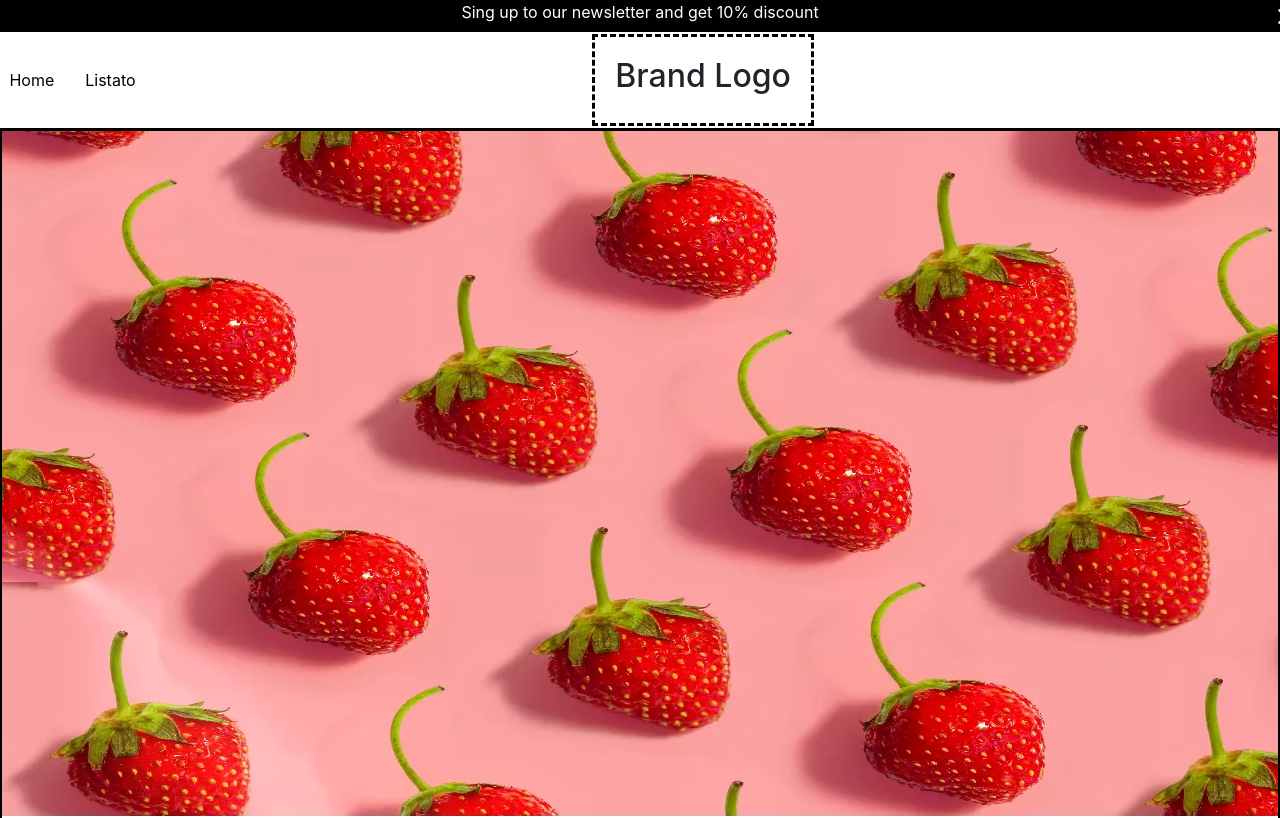
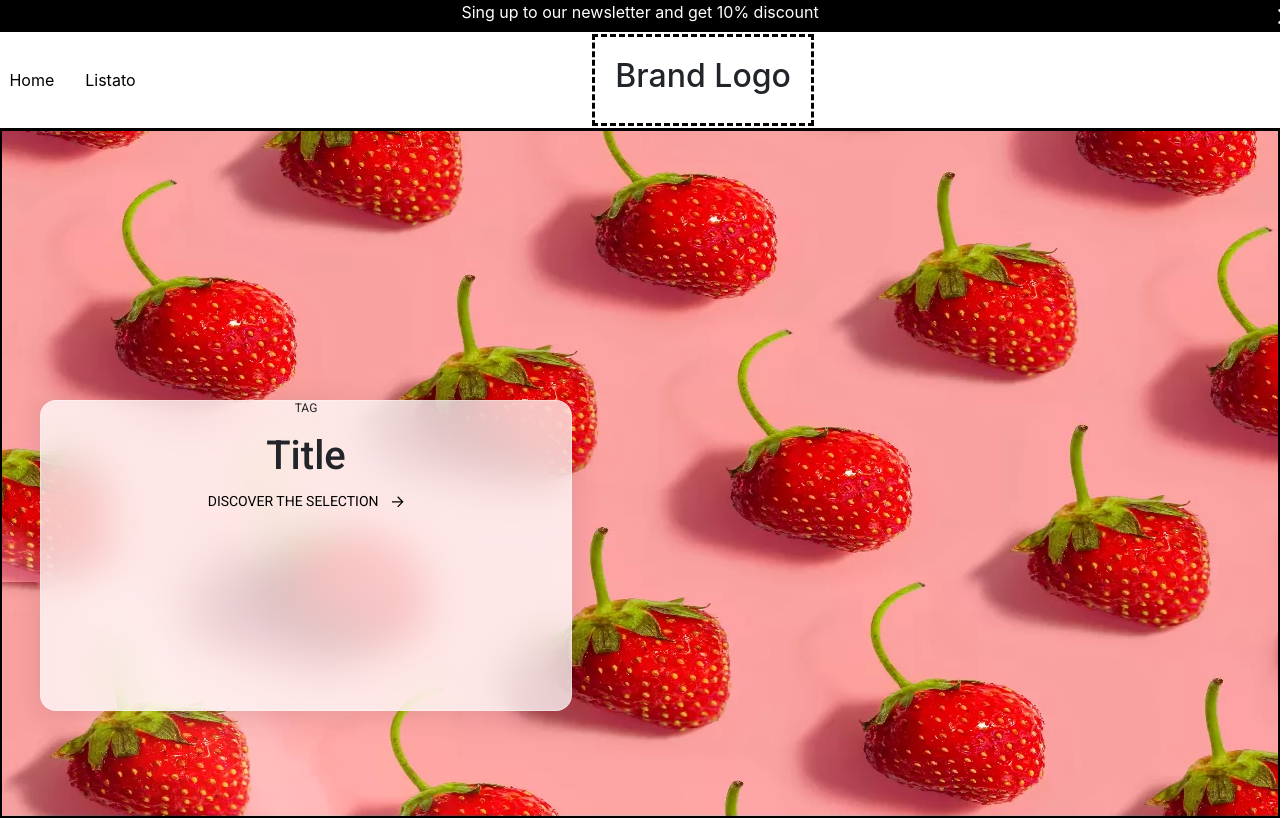
Before and after one commit to sofiiiaaa/progetto-lacerba, a plain HTML site: page index.html in a window 1280 px wide. Shown: the top 818 px of the page. Drawn offline with nearby package versions, Linux system fonts and the light colour scheme; a web font is replaced by a local one.

Commit message:
sovrapposto card-text a card-img nel sr-card-home + da agiustare il glassmorfismo e la posizione.

```diff
--- a/style.css
+++ b/style.css
@@ -178,6 +178,30 @@ overflow: hidden;
      /* overflow:hidden; */
     }
 
+     @media (min-width:900px){
+        /* sr-card-home .sr-card-text-1{
+        } */
+
+         .sr-card-home .sr-card-img{
+            position:relative;
+            height:685px;
+        }
+        .sr-card-home .sr-card-text{
+            position:absolute;
+            top:374px;
+            bottom:0;
+            left:40px;
+            width: 532px;
+            height:311px;
+           /* From https://css.glass */
+            background: rgba(255, 255, 255, 0.75);
+            border-radius: 16px;
+            box-shadow: 0 4px 30px rgba(0, 0, 0, 0.1);
+            backdrop-filter: blur(20px);
+            -webkit-backdrop-filter: blur(20px);
+            border: 1px solid rgba(255, 255, 255, 0.3);
+        }
+    }
 /********************CARD BODY*****************************/
 
 .sr-card-body{
@@ -200,6 +224,7 @@ overflow: hidden;
     line-height: 120%;
     text-align: left;
     margin-left: 24px;
+    /* padding-bottom: 24px; */
 }
 .sr-card-body p, .description {
     text-align: left;
@@ -242,6 +267,8 @@ overflow: hidden;
     font-style: normal;
     font-size: 14px;
     line-height: 16px;
+    width:100vh;
+
 }
 
 
@@ -262,15 +289,15 @@ overflow: hidden;
     .sr-card-body{
          display: flex;
     }
-    .sr-card-body .sr-card-text{
-       /* text-align: center;
-       margin:15% 5%; */
+    /* .sr-card-body .sr-card-text{
+       text-align: center;
+       margin:15% 5%;
 
 
 
 
 
-    }
+    } */
      .sr-card-body img{
         width:100%;
     }
```
